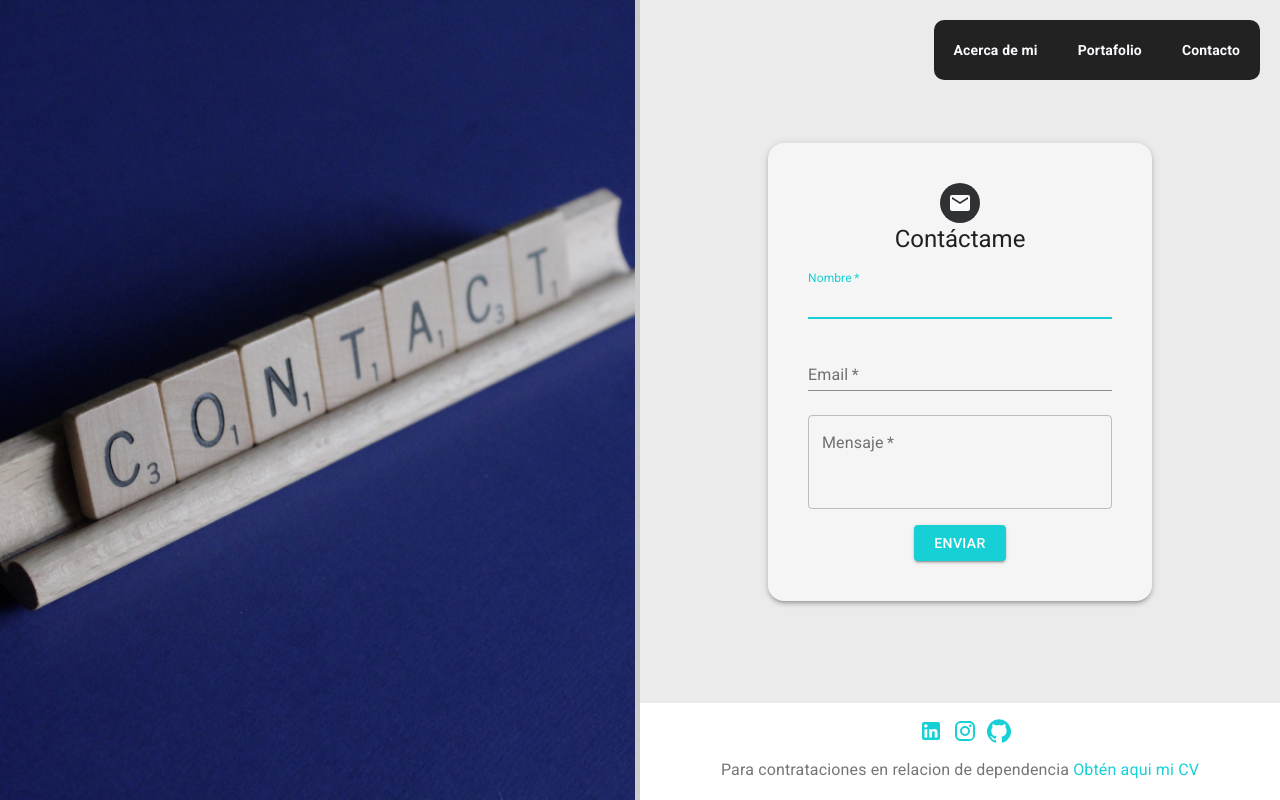
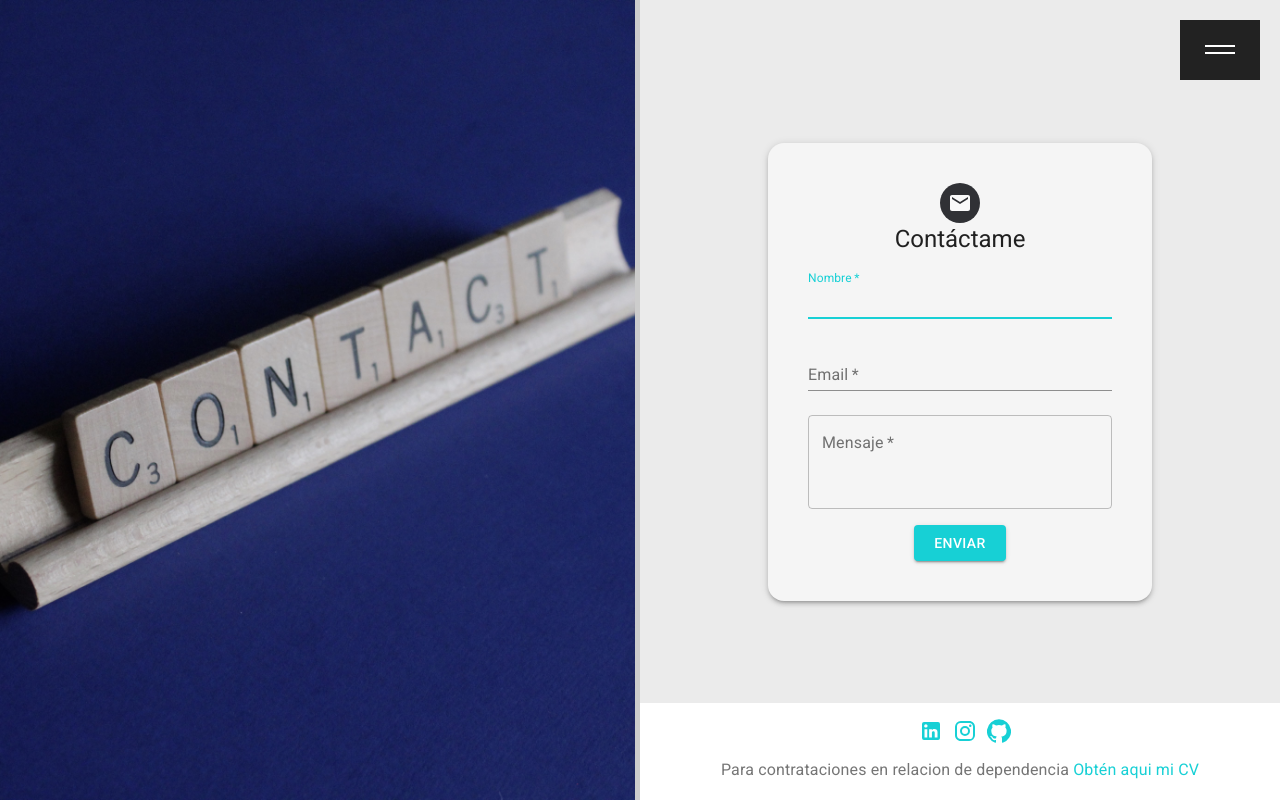
Before and after one commit to Judiazp/portafolio, a React (Create React App) app: page /contact in a window 1280 px wide. Built offline with nearby package versions, Linux system fonts and the light colour scheme.

Commit message:
Rediseñando comportamiento del Header.
- Se creo un estado para el componente Header.
- Se agregaron los botones dinamicamente.
- Se añadió un botón extra para la apertura y cierre del menú.
- Se eliminó codigo innecesario.
- Se removió temporalmente el componente <Modal/>

```diff
--- a/src/App.js
+++ b/src/App.js
@@ -5,8 +5,6 @@ import Project from './components/pages/project/index';
 import Contact from "./components/pages/contact/index"
 import Loading from './components/molecules/loader/index';
 import PageNotFound from './components/pages/pageNotFound/index';
-//Import para pruebas
-import WindowModal from './components/molecules/modal/index';
 //Material-UI
 import { BrowserRouter as Router, Route, Switch } from 'react-router-dom';
 import { ThemeProvider } from "@material-ui/core";
@@ -27,7 +25,6 @@ function App() {
     <ThemeProvider theme={themeConfig}>
       <Router>
         <Switch>
-          <Route exact path = '/pruebas' component = { WindowModal }/>
           { (loading) ? <Loading/> :  <Route exact path = '/'component={ Welcome } /> }
           { (loading) ? <Loading/> :
             <Route exact path= '/projects'>
--- a/src/components/molecules/header/header.css
+++ b/src/components/molecules/header/header.css
@@ -1,27 +1,3 @@
-#navbar {
-    display: flex;
-    justify-content: flex-end;
-    width: 100%;
-    top: 0;
-    position: fixed;
-    z-index: 500;
-  }
-
-  #navbar ul {
-    display: flex;
-    list-style: none;
-    margin: 20px;
-    padding:0;
-    background-color:#222;
-    border-radius: 10px;
-    position: fixed;
-  }
-
-  li {
-    margin: 0;
-    padding: 0;
-  }
-
   .header-a {
     display: block;
     margin: 0;
@@ -35,7 +11,15 @@
   .header-a:hover {
     background: #17d0d5;
     color: #FBFBFF;
-    font-weight: bold;
     border-radius: 10px;
     transform: scale(1.2);
   }
+
+  .line {
+    display: block;
+    width: 30px;
+    background: #fff;
+    height: 2px;
+    margin: 5px 5px;
+    z-index: 1;
+  }
--- a/src/components/molecules/header/index.js
+++ b/src/components/molecules/header/index.js
@@ -1,20 +1,75 @@
-import React from 'react';
+import React, { useState } from 'react';
+import { makeStyles } from '@material-ui/core/styles';
 import './header.css';
 
 const Header = () => {
 
+  const [open, setOpen] = useState(false);
+
+  const openMenu = () => {
+   setOpen(!open);
+  }
+
+  const navbar = [
+    {
+      title: 'Inicio',
+      url: 'http://localhost:3000/'
+    },
+    {
+      title: 'Portafolio',
+      url: 'http://localhost:3000/projects'
+    },
+    {
+      title: 'Contacto',
+      url: 'http://localhost:3000/contact'
+    }
+  ]
+
+  const useStyles = makeStyles((theme) => ({
+    navbar: {
+      display: 'flex',
+      justifyContent:' flex-end',
+      width: '100%',
+      top: '0',
+      position: 'fixed',
+      zIndex: '500',
+    },
+    list: {
+      display: 'flex',
+      listStyle: 'none',
+      margin: '20px',
+      padding: 0,
+      borderRadius: '10px',
+      position: 'fixed',
+    },
+    openMenu: {
+      transform: 'translate(600px)',
+    },
+    listItem: {
+      margin: 0,
+      padding: 0,
+      cursor: 'pointer',
+      backgroundColor:'#222',
+      transition: 'all 0.4s ease 0s',
+    },
+  }))
+
+  const classes = useStyles();
+
   return (
     <header>
-      <nav id="navbar">
-        <ul>
-          <li>
-            <a className="header-a" href="http://localhost:3000/" >Acerca de mi</a>
-          </li>
-          <li>
-            <a className="header-a" href="http://localhost:3000/projects">Portafolio</a>
-          </li>
-          <li>
-            <a className="header-a" href="http://localhost:3000/contact">Contacto</a>
+      <nav className={classes.navbar} >
+        <ul className={classes.list}>
+          { navbar.map((items)=> (
+            <li className={ (open) ? classes.listItem : classes.openMenu }>
+              <a className="header-a" href={items.url} >{items.title}</a>
+            </li>
+          ))}
+          <li className={classes.listItem}>
+            <a className="header-a change" onClick={() => openMenu()}>
+              <span className="line first-line"></span>
+              <span className="line second-line"></span>
+            </a>
           </li>
         </ul>
       </nav>
--- a/src/components/molecules/modal/index.jsx
+++ /dev/null
@@ -1,98 +0,0 @@
-import React, {useState, useEffect} from 'react';
-//Material-UI
-import {Modal, TextField, Button, Typography} from '@material-ui/core'
-import { makeStyles } from '@material-ui/core/styles';
-import Backdrop from '@material-ui/core/Backdrop';
-import Fade from '@material-ui/core/Fade';
-
-const useStyles = makeStyles((theme) => ({
-    modal: {
-        position: 'absolute',
-        minWidth: '600px',
-        backgroundColor: 'rgba(0, 0, 0, 0.7)',
-        boxShadow: theme.shadows[5],
-        padding: theme.spacing(2,4,3),
-        top: '50%',
-        left: '50%',
-        transform: 'translate(-50%, -50%)',
-        color: "#fff",
-        borderRadius: 10,
-    },
-    textField : {
-        width: '100%',
-        marginBottom: "20px",
-        backgoundColor: theme.palette.primary,
-        fontSize: 16,
-    },
-    container: {
-        textAlign: 'center',
-    },
-    btn: {
-        backgroundColor: '#17d0d5',
-        padding: '10px',
-        marginTop: "20px",
-        width: '40%',
-        color: '#fff'
-    },
-}))
-
-const WindowModal = () => {
-
-    const [modal, setModal] = useState(false);
-
-    useEffect(() => {
-        setTimeout(() => {
-            setModal(!modal)
-        }, 1000)
-    }, [])
-
-    const abrirModal = () => {
-        setModal(!modal);
-    }
-
-    const classes = useStyles();
-
-    const popup = (
-        <div align="center" className={classes.modal}>
-            <div align="center">
-                <Typography variant="h4" gutterBottom>
-                    Buen día, ¿Cual es su nombre?
-                </Typography>
-            </div>
-            <TextField
-                color="primary"
-                label="nombre"
-                variant="standard"
-                autoFocus
-                size="normal"
-                className={classes.textField}
-            />
-            <div align="center" >
-                <Button color="primary" className={classes.btn} onClick={() => abrirModal()}>Continuar</Button>
-            </div>
-        </div>
-    )
-
-    return (
-        <div className={classes.container}>
-            {/* <Button color="primary" onClick={() => abrirModal()}>
-                Abrir modal
-            </Button> */}
-            <Modal
-                open={modal}
-                onClose={abrirModal}
-                closeAfterTransition
-                BackdropComponent={Backdrop}
-                BackdropProps={{
-                timeout: 500,
-                }}
-            >
-                <Fade in={modal}>
-                    {popup}
-                </Fade>
-            </Modal>
-        </div>
-    )
-}
-
-export default WindowModal
--- a/src/components/organisms/slider/index.jsx
+++ b/src/components/organisms/slider/index.jsx
@@ -1,5 +1,7 @@
 //React components
 import React  from "react";
+// Material-UI
+import { withWidth } from '@material-ui/core';
 import { makeStyles } from '@material-ui/core/styles';
 import CardMedia from '@material-ui/core/CardMedia';
 // swiper
@@ -14,11 +16,11 @@ import img4 from "../../../data/resources/img4.jpg";
 
 SwiperCore.use([Pagination, Autoplay ]);
 
-const Slider = () => {
+const Slider = (props) => {
   const slides = [img1, img2, img3, img4];
   const useStyles = makeStyles((theme) => ({
     img: {
-      height: '100vh',
+      height: ( props.width === 'xs' ) ? '50vh' : '100vh',
     },
     swiperContainer: {
       width: '100%',
@@ -56,4 +58,4 @@ const Slider = () => {
   )
 };
 
-export default Slider;
+export default withWidth()(Slider);
--- a/src/components/pages/contact/index.jsx
+++ b/src/components/pages/contact/index.jsx
@@ -75,7 +75,7 @@ const Contact = (props) => {
 
   return (
     <div className="blur">
-      <Header menuBurger={true} />
+      <Header/>
       <Grid container component="main" className={classes.content} >
         <CssBaseline />
         <Hidden smDown>
--- a/src/components/pages/welcomeSection/index.jsx
+++ b/src/components/pages/welcomeSection/index.jsx
@@ -7,20 +7,21 @@ import { makeStyles } from '@material-ui/core/styles';
 import {Grid} from '@material-ui/core/';
 import Container from '@material-ui/core/Container';
 import Typography from '@material-ui/core/Typography';
+import { withWidth } from '@material-ui/core';
 //Components
 import Header from '../../molecules/header';
 import Slider from '../../organisms/slider';
-import WindowModal from '../../molecules/modal/';
 
 const Welcome = (props) => {
   const useStyles = makeStyles((theme) => ({
     girdItem: {
       borderRight: '5px solid #CCCCCC',
       overflow: 'hidden',
-      height: '100vh',
+      height: ( props.width === 'xs' ) ? '50vh' : '100vh',
       display: 'flex',
       justifyContent: 'center',
       alignItems: 'center',
+      flexDirection: 'column',
       backgroundColor: '#E0E0E0'
     },
     welcome: {
@@ -31,7 +32,7 @@ const Welcome = (props) => {
     },
     title: {
       fontWeight: 400,
-      fontSize: '4.5rem'
+      fontSize: ( props.width === 'xs' ) ? '3rem' : '4.5rem',
     },
     technologies: {
       color: '#17d0d5',
@@ -43,7 +44,6 @@ const Welcome = (props) => {
 
   return (
     <div className='blur'>
-      <WindowModal/>
       <Header/>
       <CssBaseline/>
       <Grid container>
@@ -51,9 +51,9 @@ const Welcome = (props) => {
           <Slider/>
         </Grid>
         <Grid item xs={12} sm={7} className={classes.girdItem}>
-          <Container>
+          <Container maxWidth="md">
             <Typography variant="h1" align="center" className={classes.title}>
-              Juan Carlos Diaz, <br /> Front-end Developer <br /> utilizando&nbsp;
+              Juan Carlos Diaz, <br /> Front-end Developer <br /> con&nbsp;
               <Typed
                 className={classes.technologies}
                 strings={[
@@ -78,4 +78,4 @@ const Welcome = (props) => {
   )
 }
 
-export default Welcome;
+export default withWidth()(Welcome);
```
